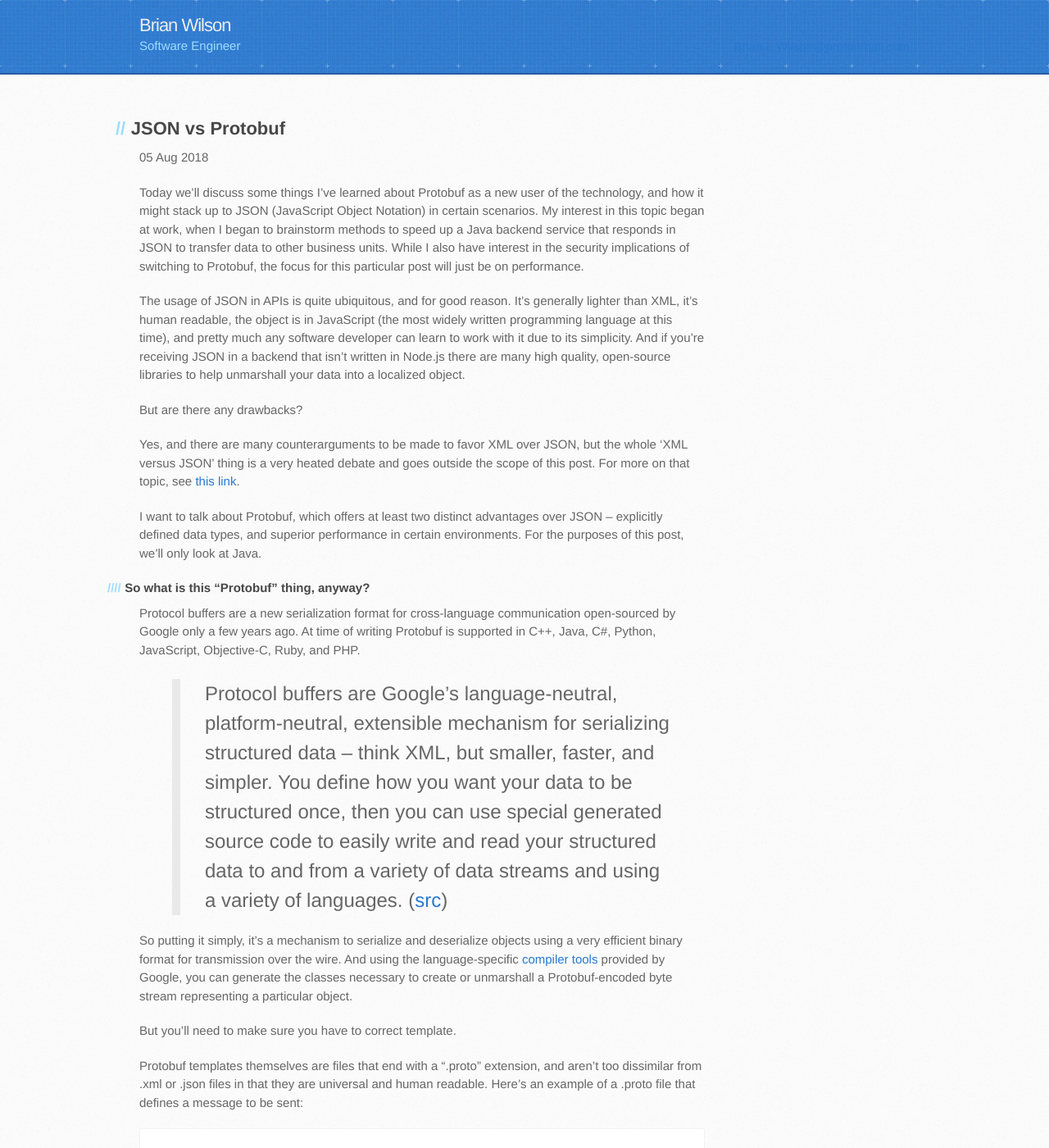
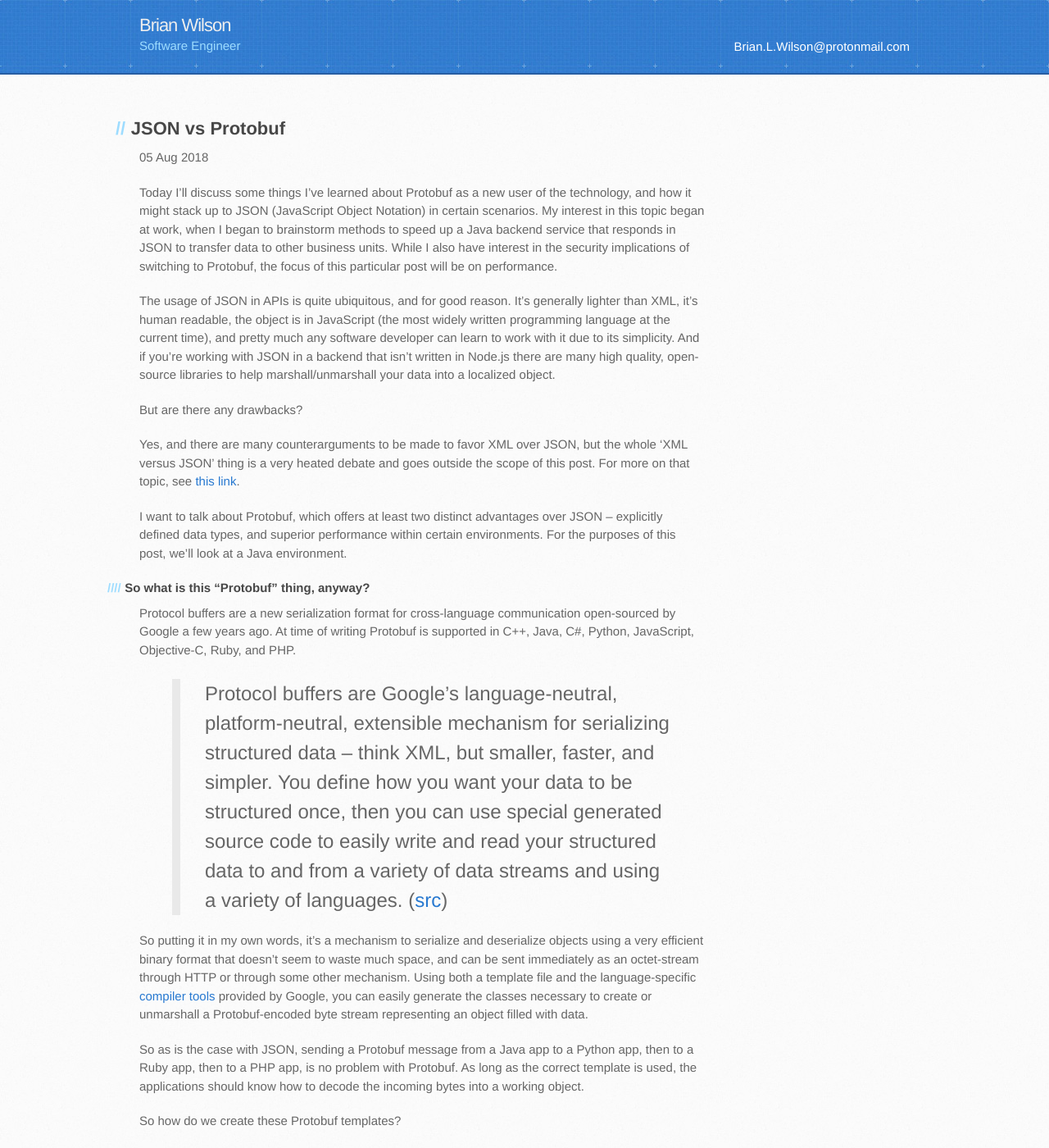
Before and after one commit to brianwilsongh/wilsontheory.github.io, a Jekyll site: the page built from _posts/2018-08-05-json-versus-protobuf.markdown, in a window 1280 px wide and 1400 px high. Shown: the whole window at 82% size. Built offline with Jekyll 4.4.1, drawn with Linux system fonts in a browser that asks for light colours; some of the changed text lies outside the part shown.

Commit message:
Improve post and style of site

````diff
--- a/_layouts/default.html
+++ b/_layouts/default.html
@@ -21,7 +21,7 @@
         <h1> {{ site.name }} </h1>
         <div style="display: flex; justify-content: space-between">
           <small><h2> {{ site.tagline }} </h2></small>
-          <a href="mailto:Brian.L.Wilson@protonmail.com">Brian.L.Wilson@protonmail.com</a>
+          <a style="color: white" href="mailto:Brian.L.Wilson@protonmail.com">Brian.L.Wilson@protonmail.com</a>
         </div>
       </div>
     </header>
--- a/_posts/2018-08-05-json-versus-protobuf.markdown
+++ b/_posts/2018-08-05-json-versus-protobuf.markdown
@@ -5,27 +5,29 @@
 categories: protobuf
 ---
 
-Today we'll discuss some things I've learned about Protobuf as a new user of the technology, and how it might stack up to JSON (JavaScript Object Notation) in certain scenarios. My interest in this topic began at work, when I began to brainstorm methods to speed up a Java backend service that responds in JSON to transfer data to other business units. While I also have interest in the security implications of switching to Protobuf, the focus for this particular post will just be on performance.
+Today I'll discuss some things I've learned about Protobuf as a new user of the technology, and how it might stack up to JSON (JavaScript Object Notation) in certain scenarios. My interest in this topic began at work, when I began to brainstorm methods to speed up a Java backend service that responds in JSON to transfer data to other business units. While I also have interest in the security implications of switching to Protobuf, the focus of this particular post will be on performance.
 
-The usage of JSON in APIs is quite ubiquitous, and for good reason. It's generally lighter than XML, it's human readable, the object is in JavaScript (the most widely written programming language at this time), and pretty much any software developer can learn to work with it due to its simplicity. And if you're receiving JSON in a backend that isn't written in Node.js there are many high quality, open-source libraries to help unmarshall your data into a localized object.
+The usage of JSON in APIs is quite ubiquitous, and for good reason. It's generally lighter than XML, it's human readable, the object is in JavaScript (the most widely written programming language at the current time), and pretty much any software developer can learn to work with it due to its simplicity. And if you're working with JSON in a backend that isn't written in Node.js there are many high quality, open-source libraries to help marshall/unmarshall your data into a localized object.
 
 But are there any drawbacks?
 
 Yes, and there are many counterarguments to be made to favor XML over JSON, but the whole 'XML versus JSON' thing is a very heated debate and goes outside the scope of this post. For more on that topic, see [this link](https://blog.securityevaluators.com/xml-vs-json-security-risks-22e5320cf529).
 
-I want to talk about Protobuf, which offers at least two distinct advantages over JSON -- explicitly defined data types, and superior performance in certain environments. For the purposes of this post, we'll only look at Java.
+I want to talk about Protobuf, which offers at least two distinct advantages over JSON -- explicitly defined data types, and superior performance within certain environments. For the purposes of this post, we'll look at a Java environment.
 
 #### So what is this "Protobuf" thing, anyway?
 
-Protocol buffers are a new serialization format for cross-language communication open-sourced by Google only a few years ago. At time of writing Protobuf is supported in C++, Java, C#, Python, JavaScript, Objective-C, Ruby, and PHP.
+Protocol buffers are a new serialization format for cross-language communication open-sourced by Google a few years ago. At time of writing Protobuf is supported in C++, Java, C#, Python, JavaScript, Objective-C, Ruby, and PHP.
 
 >Protocol buffers are Google's language-neutral, platform-neutral, extensible mechanism for serializing structured data – think XML, but smaller, faster, and simpler. You define how you want your data to be structured once, then you can use special generated source code to easily write and read your structured data to and from a variety of data streams and using a variety of languages. ([src](https://developers.google.com/protocol-buffers/))
 
-So putting it simply, it's a mechanism to serialize and deserialize objects using a very efficient binary format for transmission over the wire. And using the language-specific [compiler tools](https://github.com/google/protobuf/releases) provided by Google, you can generate the classes necessary to create or unmarshall a Protobuf-encoded byte stream representing a particular object.
+So putting it in my own words, it's a mechanism to serialize and deserialize objects using a very efficient binary format that doesn't seem to waste much space, and can be sent immediately as an octet-stream through HTTP or through some other mechanism. Using both a template file and the language-specific [compiler tools](https://github.com/google/protobuf/releases) provided by Google, you can easily generate the classes necessary to create or unmarshall a Protobuf-encoded byte stream representing an object filled with data.
 
-But you'll need to make sure you have to correct template.
+So as is the case with JSON, sending a Protobuf message from a Java app to a Python app, then to a Ruby app, then to a PHP app, is no problem with Protobuf. As long as the correct template is used, the applications should know how to decode the incoming bytes into a working object.
 
-Protobuf templates themselves are files that end with a ".proto" extension, and aren't too dissimilar from .xml or .json files in that they are universal and human readable. Here's an example of a .proto file that defines a message to be sent:
+So how do we create these Protobuf templates?
+
+Protobuf templates are files that end with a ".proto" extension, and aren't too dissimilar from .xml or .json files in that they are universal and human readable. Here's an example of a .proto file that defines a message to be sent:
 
 ```
 message Customer {
@@ -36,13 +38,15 @@
 }
 ```
 
-The snake_case property names are assigned to integers which represent fields that have to be unique. Also notice that defined property has a rule (optional/required) as well as a data type. I haven't worked with all the data types available in Protobuf, but it's already a big step up from JSON where data types have to be implied.
+The snake_cased property names are assigned to integers which represent "fields" that all have to be unique. Also notice that each defined property has a rule (optional/required) as well as a data type. I haven't worked with all the data types available in Protobuf yet, but it's already a step up from JSON in my book due to the exacting way in which everything is specified.
 
-#### The Setup
+It also appears that in proto3 syntax, you can easily implement hash maps into your .proto files which I find incredibly powerful.
 
-This experiment was designed to test two different forms of an "Person" class in Java, which only contains a few attributes and an inner list of phone number objects that contain an enum.
+#### Setting up a test environment
 
-So to begin the process with Protobuff, we run Google's "protoc" compiler against the following .proto template:
+An experiment was designed to test two different forms of an "Person" class in Java, which only contains a few attributes and an inner list of phone number objects that hold an enum as one of the properties.
+
+So to begin the process with Protobuff, we run Google's "protoc" compiler against the following .proto template which is written by hand:
 
 ```
 syntax = "proto2";
@@ -69,7 +73,7 @@
 }
 ```
 
-Then we use the generated class to construct a new Person in our program:
+Then we use the generated class (imported as "Person" in this block of code) to construct a new Person() in our program:
 
 ```java
 Person p1 = Person.newBuilder()
@@ -84,8 +88,7 @@
         .build();
 ```
 
-
-Using a simple Java class with your typical "getters" and "setters", we then construct another Person (a "PersonModel") that will be converted into JSON:
+Using a simple Java class with your typical "getters" and "setters", we then construct another Person (a "PersonModel") with the same attributes. This is the one that will be converted into JSON:
 
 ```java
 PersonModel p2 = new PersonModel()
@@ -95,7 +98,7 @@
 p2.addNumber(new Number("555-4321", Number.PhoneType.HOME));
 ```
 
-While these two objects contain about the same amount of information about their respective persons, it's important to realize that the process of serialization/deserialization in this set-up is going to be different for each object due to the differences between JSON and Protobuf.
+While these two objects basically contain the same amount of information about their respective persons, the way in which we'll serialization/deserialization the objects in this set-up will be dramatically different for each object due to the differences between JSON and Protobuf.
 
 In the case of the Protobuf object p1, I can simply call a helper method built into the generated class to retreive the bytes.
 
@@ -109,7 +112,7 @@
 [10, 8, 74, 97, 110, 101, 32, 68, 111, 101, 16, -46, 9, 26, 19, 106, 97, 110, 101, 100, 111, 101, 64, 101, 120, 97, 109, 112, 108, 101, 46, 99, 111, 109, 34, 12, 10, 8, 49, 50, 51, 45, 49, 50, 51, 52, 16, 1]
 ```
 
-Now we'll convert the more conventional object into a JSON string with the [GSON library](https://github.com/google/gson), and get the bytes.
+Now we'll convert the more conventional object into a JSON string with the [GSON library](https://github.com/google/gson), and get the bytes for this print method just to take a peek at how big it is.
 
 ```java
 System.out.println(Arrays.toString(new Gson().toJson(p2).getBytes()));
@@ -121,11 +124,11 @@
 [123, 34, 105, 100, 34, 58, 52, 51, 50, 49, 44, 34, 110, 97, 109, 101, 34, 58, 34, 74, 111, 104, 110, 32, 68, 111, 101, 34, 44, 34, 101, 109, 97, 105, 108, 34, 58, 34, 106, 111, 104, 110, 100, 111, 101, 64, 101, 120, 97, 109, 112, 108, 101, 46, 99, 111, 109, 34, 44, 34, 112, 104, 111, 110, 101, 115, 34, 58, 91, 123, 34, 110, 117, 109, 98, 101, 114, 34, 58, 34, 53, 53, 53, 45, 52, 51, 50, 49, 34, 44, 34, 116, 121, 112, 101, 34, 58, 34, 72, 79, 77, 69, 34, 125, 93, 125]
 ```
 
-I found this size difference quite surprising, given that the generated Protobuf class is coded in nearly 2,000 lines of Java while our conventional PersonModel combined with an additional Number class are written in only ~100 lines of code. It's clear that Google's Protobuf classes have a very efficient way to express the data contained within the object when converting to bytes.
+I found this size difference quite surprising, given that the generated Protobuf class is coded in nearly 2,000 lines of Java while our conventional PersonModel combined with an additional Number class are written in only ~100 lines of code. There is documentation released on how Google encodes all that information into those bytes, but I haven't had a chance to read it yet. It looks very efficient.
 
 So now that the objects are constructed, and we see the difference in size, let's see how quickly the serialization/deserialization process happens with each method.
 
-#### The Results
+#### Time for some data!
 
 To measure the speed of execution of each method, I set up a simple demonstration where both methods would be tested a predetermined number of times (by the TEST_ITERATIONS constant, set to 1000 in my application) in sequence within a single thread. In each iteration, the objects are turned into their serialized formats (byte array for Protobuf and String for JSON), and subsequently consumed by helper methods that deserialize the object and retrieve a property from it -- in this case the email address of the person.
 
@@ -153,7 +156,7 @@
 
 ```
 
-Note that System.nanoTime() does everything in nanoseconds which I find difficult to comprehend, thus the conversion into milliseconds. And here are the deserialization helper methods.
+Note that System.nanoTime() does everything in nanoseconds which I find difficult to comprehend, thus the conversion into milliseconds. And here are the deserialization helper methods, turning the byte arrays and strings into usable objects.
 
 ```java
 public static String getEmailFromSerializedProtobufPerson(byte[] data) throws IOException {
@@ -196,3 +199,5 @@
 * you use MEAN stack and enjoy the convenience of having JavaScript everywhere
 
 In general, I'm impressed with Protobuf and find it a very interesting alternative to XML and JSON. When I have some more time I plan to test the relative performance of this serialization format with larger objects, to find an accurate way to include network latency into the test, and to include XML in these benchmark tests as well.
+
+If you want to run the experiment from above on your own, tweak it, or improve it, please [feel free](https://github.com/wilsontheory/deserialization_experiment).
````
Also changed, not shown: index.html (+3 -6 lines).
